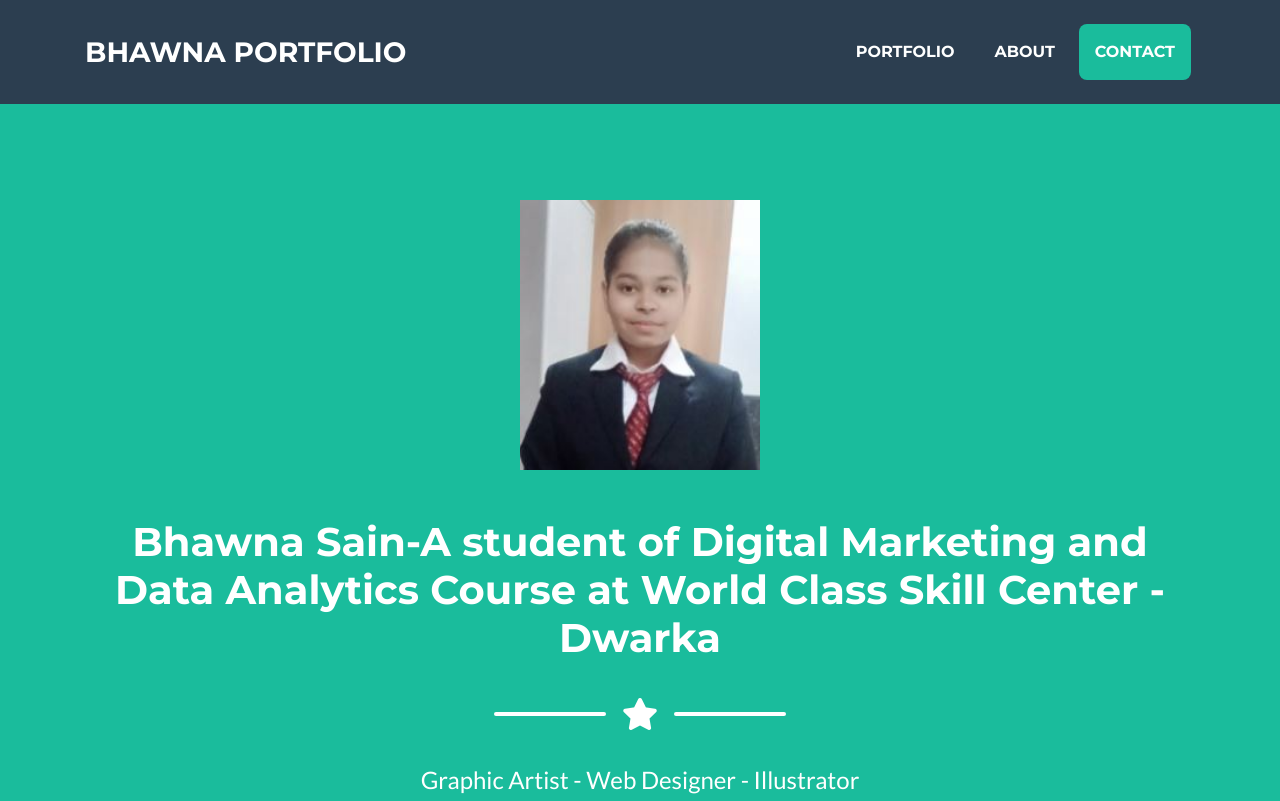
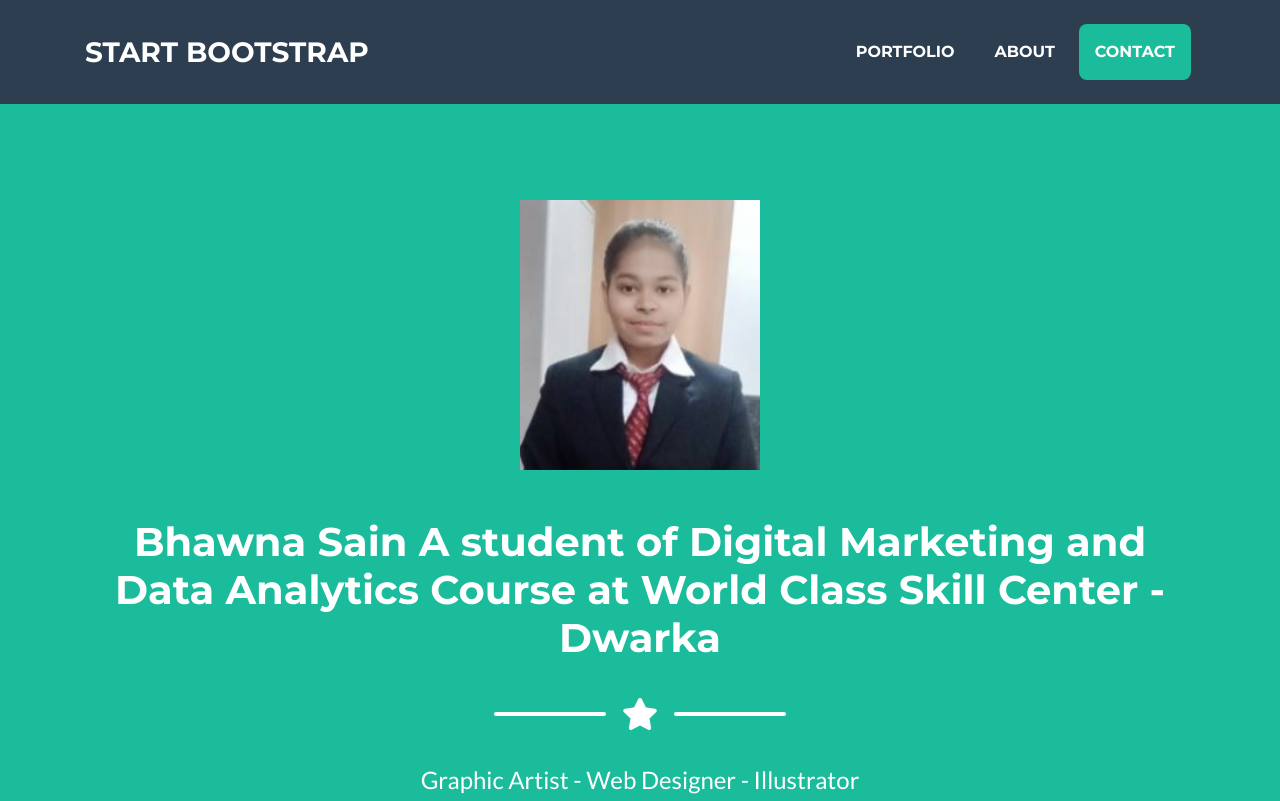
Before and after one commit to Bhawna25665/Bhawna-Portfolio, a website with bundled scripts: page index.html in a window 1280 px wide. Shown: the top 801 px of the page. Built offline with nearby package versions, Linux system fonts and the light colour scheme; files whose address does not match are found by name.

Commit message:
Update index.html

```diff
--- a/index.html
+++ b/index.html
@@ -25,7 +25,7 @@
   <!-- Navigation -->
   <nav class="navbar navbar-expand-lg bg-secondary text-uppercase fixed-top" id="mainNav">
     <div class="container">
-      <a class="navbar-brand js-scroll-trigger" href="#page-top">Bhawna Portfolio</a>
+      <a class="navbar-brand js-scroll-trigger" href="#page-top">Start Bootstrap</a>
       <button class="navbar-toggler navbar-toggler-right text-uppercase font-weight-bold bg-primary text-white rounded" type="button" data-toggle="collapse" data-target="#navbarResponsive" aria-controls="navbarResponsive" aria-expanded="false" aria-label="Toggle navigation">
         Menu
         <i class="fas fa-bars"></i>
@@ -54,7 +54,8 @@
       <img class="masthead-avatar mb-5" src="img/BHSAIN2564.JPG" alt="">
 
       <!-- Masthead Heading -->
-      <h1> Bhawna Sain-A student of Digital Marketing and Data Analytics Course at World Class Skill Center - Dwarka </h1>
+      <h1>  Bhawna Sain
+       A student of Digital Marketing and Data Analytics Course at World Class Skill Center - Dwarka </h1>
 
       <!-- Icon Divider -->
       <div class="divider-custom divider-light">
```
